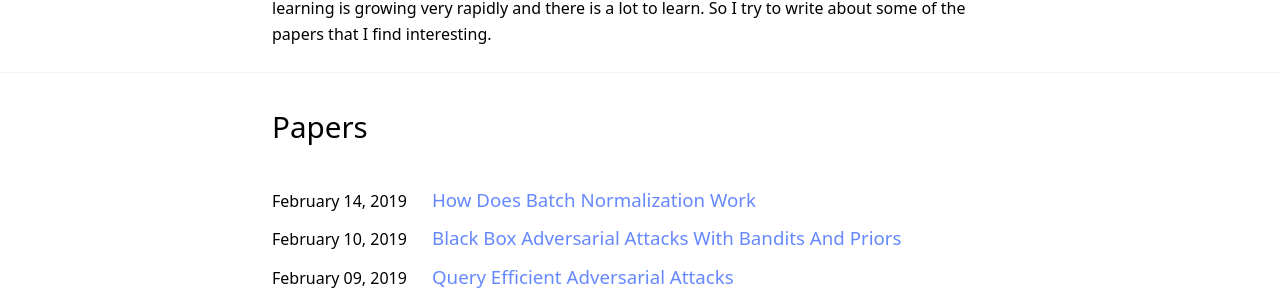
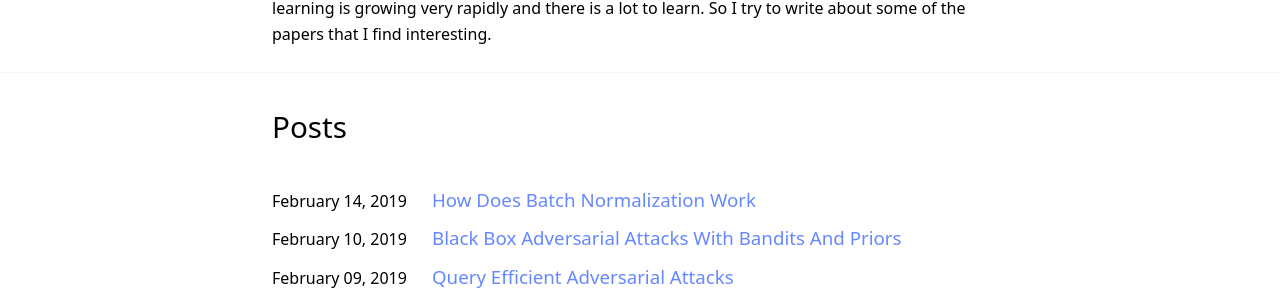
Before and after one commit to simranjsingh/simranjsingh.github.io, a Jekyll site: the page built from archive.md, in a window 1280 px wide and 900 px high. Shown: the part 215-523 px from the top of the window. Built offline with Jekyll 4.4.1, drawn with Linux system fonts in a browser that asks for light colours.

Commit message:
Papers->Posts

```diff
--- a/_layouts/blog.html
+++ b/_layouts/blog.html
@@ -7,7 +7,7 @@ Here I try to summarize any interesting research papers that I come across. The
 
 <article class="archive">
   {{ content }}
-  <header><h1>Papers</h1></header>
+  <header><h1>Posts</h1></header>
   {% for post in site.posts %}
   {%- assign date_format = site.date_format | default: "%B %d, %Y" -%}
   <div>
```
